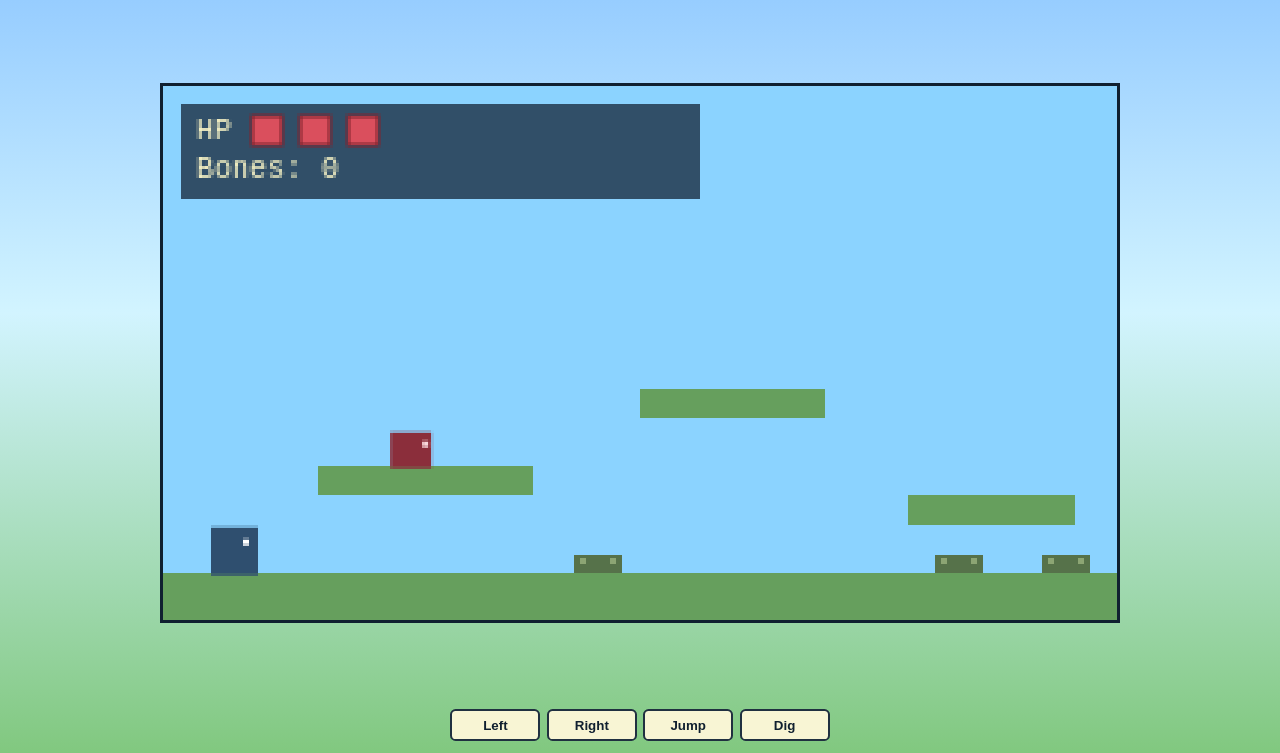
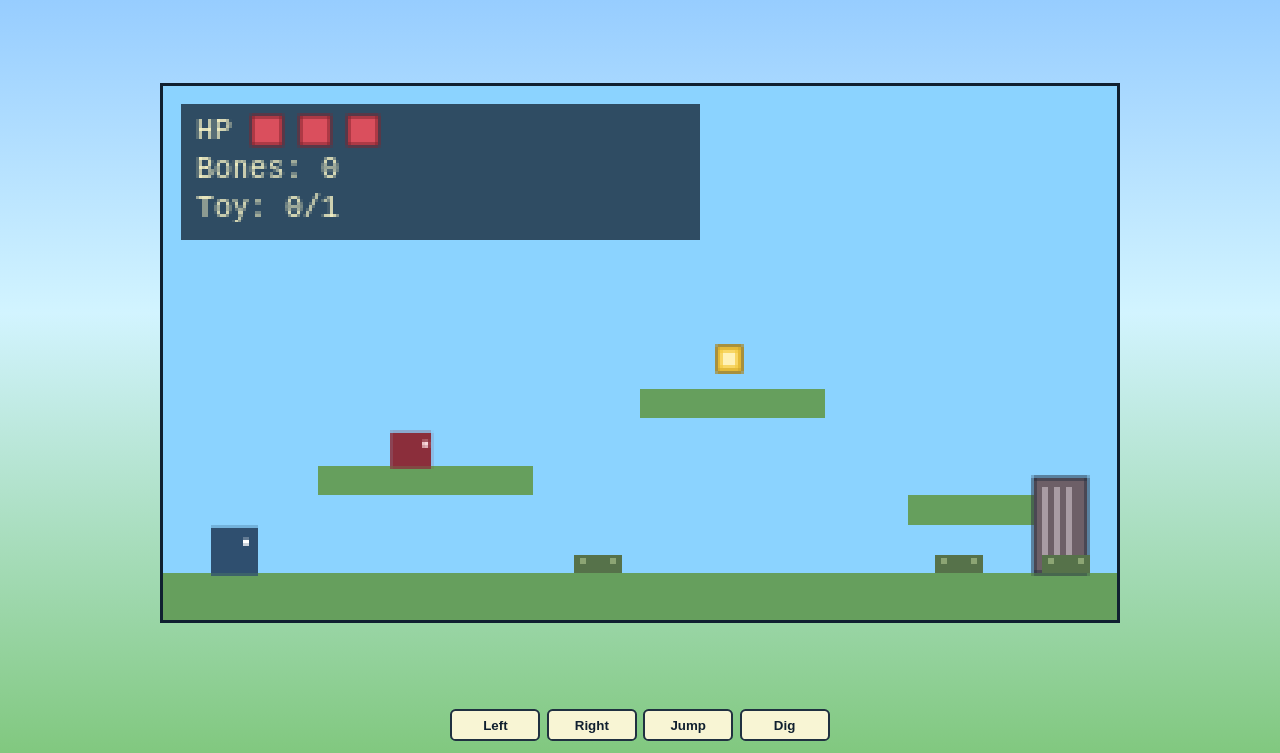
Before and after one commit to nclaursen/sisu-game, a website built with Vite: page index.html in a window 1280 px wide. Both pictures are taken after a click on the button "Start". Shown: the part 47-800 px from the top of the page. Built offline with nearby package versions, Linux system fonts and the light colour scheme.

Commit message:
Phase 2D: add golden toy, exit gate, and level complete flow

```diff
--- a/src/game.ts
+++ b/src/game.ts
@@ -47,10 +47,24 @@ interface DirtDecorTriangle {
   flipX: boolean;
 }
 
+interface GoldenToy extends Rect {
+  collected: boolean;
+}
+
+interface ExitGate extends Rect {}
+
 type PlayerActionState = "normal" | "digging";
+type GameState = "playing" | "gameOver" | "levelComplete";
+
+interface LevelCompleteStats {
+  bonesCollected: number;
+  heartsRemaining: number;
+  timeSec: number;
+}
 
 interface GameCallbacks {
   onGameOver?: () => void;
+  onLevelComplete?: (stats: LevelCompleteStats) => void;
 }
 
 const INTERNAL_WIDTH = 320;
@@ -97,6 +111,8 @@ const DIG_PARTICLE_EMIT_INTERVAL_SEC = 0.075;
 const DIG_PARTICLE_GRAVITY = 600;
 const DIG_PARTICLE_MAX_COUNT = 30;
 
+const GATE_LOCKED_HINT_SEC = 1.5;
+
 const PLAYER_START_X = 16;
 const PLAYER_START_Y = 40;
 
@@ -108,12 +124,15 @@ const LEVEL_PLATFORMS: Rect[] = [
 ];
 
 const ENEMY_SPAWN = { x: 78, y: 116 };
+const TOY_SPAWN: GoldenToy = { x: 186, y: 88, w: 8, h: 8, collected: false };
+const EXIT_GATE: ExitGate = { x: 292, y: 132, w: 18, h: 32 };
 
 export class Game {
   private readonly canvas: HTMLCanvasElement;
   private readonly ctx: CanvasRenderingContext2D;
   private readonly input: Input;
   private readonly onGameOver?: () => void;
+  private readonly onLevelComplete?: (stats: LevelCompleteStats) => void;
   private readonly enemy: Enemy;
 
   private lastTick = 0;
@@ -126,7 +145,8 @@ export class Game {
   private hearts = MAX_HEARTS;
   private bonesCollected = 0;
   private invincibleTimerSec = 0;
-  private gameOver = false;
+  private gameState: GameState = "playing";
+  private elapsedSec = 0;
 
   private playerState: PlayerActionState = "normal";
   private digTimerSec = 0;
@@ -135,6 +155,10 @@ export class Game {
   private bones: BoneCollectible[] = [];
   private digParticles: DigParticle[] = [];
   private digEmitTimerSec = 0;
+
+  private goldenToy: GoldenToy = { ...TOY_SPAWN };
+  private hasGoldenToy = false;
+  private gateHintTimerSec = 0;
 
   private readonly player: Player = {
     x: PLAYER_START_X,
@@ -158,6 +182,7 @@ export class Game {
     this.ctx = context;
     this.input = input;
     this.onGameOver = callbacks.onGameOver;
+    this.onLevelComplete = callbacks.onLevelComplete;
     this.enemy = new Enemy(ENEMY_SPAWN);
     this.digSpots = this.generateDigSpots("level1");
 
@@ -186,10 +211,11 @@ export class Game {
     this.hearts = MAX_HEARTS;
     this.bonesCollected = 0;
     this.invincibleTimerSec = 0;
-    this.gameOver = false;
+    this.gameState = "playing";
     this.lastGroundedTimeMs = -Infinity;
     this.lastJumpPressedTimeMs = -Infinity;
     this.previousJumpHeld = false;
+    this.elapsedSec = 0;
 
     this.playerState = "normal";
     this.digTimerSec = 0;
@@ -208,10 +234,18 @@ export class Game {
     this.digSpots = this.generateDigSpots("level1");
     this.bones = [];
     this.digParticles = [];
+
+    this.goldenToy = { ...TOY_SPAWN, collected: false };
+    this.hasGoldenToy = false;
+    this.gateHintTimerSec = 0;
   }
 
   isGameOver(): boolean {
-    return this.gameOver;
+    return this.gameState === "gameOver";
+  }
+
+  isLevelComplete(): boolean {
+    return this.gameState === "levelComplete";
   }
 
   private loop(timestamp: number): void {
@@ -231,16 +265,21 @@ export class Game {
   }
 
   private update(delta: number): void {
-    if (this.gameOver) {
+    if (this.gameState !== "playing") {
       return;
     }
 
     const state = this.input.state;
     const inputDirection = Number(state.right) - Number(state.left);
     const previousPlayerBottom = this.player.y + this.player.h;
+    this.elapsedSec += delta;
 
     if (this.invincibleTimerSec > 0) {
       this.invincibleTimerSec = Math.max(0, this.invincibleTimerSec - delta);
+    }
+
+    if (this.gateHintTimerSec > 0) {
+      this.gateHintTimerSec = Math.max(0, this.gateHintTimerSec - delta);
     }
 
     if (this.playerState === "normal" && this.input.consumeDigPressed()) {
@@ -312,7 +351,8 @@ export class Game {
 
     this.enemy.update(delta, LEVEL_PLATFORMS, GRAVITY, TERMINAL_VELOCITY, COLLISION_SKIN);
     this.handlePlayerEnemyCollision(previousPlayerBottom);
-    this.updateBones(delta);
+    this.updateBonesAndParticles(delta);
+    this.handleGoldenToyAndGate();
 
     this.player.animationTime += delta;
     this.previousJumpHeld = state.jumpHeld;
@@ -418,12 +458,35 @@ export class Game {
     this.player.grounded = false;
 
     if (this.hearts <= 0) {
-      this.gameOver = true;
+      this.gameState = "gameOver";
       this.onGameOver?.();
     }
   }
 
-  private updateBones(delta: number): void {
+  private handleGoldenToyAndGate(): void {
+    if (!this.goldenToy.collected && intersectsWithSkin(this.player, this.goldenToy, 0)) {
+      this.goldenToy.collected = true;
+      this.hasGoldenToy = true;
+    }
+
+    if (!intersectsWithSkin(this.player, EXIT_GATE, 0)) {
+      return;
+    }
+
+    if (!this.hasGoldenToy) {
+      this.gateHintTimerSec = Math.max(this.gateHintTimerSec, GATE_LOCKED_HINT_SEC);
+      return;
+    }
+
+    this.gameState = "levelComplete";
+    this.onLevelComplete?.({
+      bonesCollected: this.bonesCollected,
+      heartsRemaining: this.hearts,
+      timeSec: this.elapsedSec
+    });
+  }
+
+  private updateBonesAndParticles(delta: number): void {
     for (const bone of this.bones) {
       if (!bone.active) {
         continue;
@@ -649,15 +712,57 @@ export class Game {
       this.ctx.fillRect(platform.x, platform.y, platform.w, platform.h);
     }
 
+    this.drawExitGate();
+    this.drawGoldenToy();
     this.drawDigSpots();
     this.drawBones();
     this.drawDigParticles();
     this.enemy.draw(this.ctx);
     this.drawPlayer();
     this.drawHud();
+    if (this.gateHintTimerSec > 0) {
+      this.drawGateHint();
+    }
     if (this.debugEnabled) {
       this.drawDebug();
     }
+  }
+
+  private drawExitGate(): void {
+    const unlocked = this.hasGoldenToy;
+    const pulse = 0.75 + Math.sin(this.nowMs * 0.01) * 0.25;
+
+    this.ctx.fillStyle = unlocked ? `rgba(76, 178, 89, ${pulse.toFixed(3)})` : "#6d5f67";
+    this.ctx.fillRect(EXIT_GATE.x, EXIT_GATE.y, EXIT_GATE.w, EXIT_GATE.h);
+
+    this.ctx.fillStyle = unlocked ? "#c8f3ce" : "#a99ca4";
+    const bars = 3;
+    for (let i = 0; i < bars; i += 1) {
+      const x = EXIT_GATE.x + 3 + i * 4;
+      this.ctx.fillRect(x, EXIT_GATE.y + 3, 2, EXIT_GATE.h - 6);
+    }
+
+    this.ctx.strokeStyle = "#283040";
+    this.ctx.strokeRect(EXIT_GATE.x, EXIT_GATE.y, EXIT_GATE.w, EXIT_GATE.h);
+  }
+
+  private drawGoldenToy(): void {
+    if (this.goldenToy.collected) {
+      return;
+    }
+
+    const pulseScale = 1 + Math.sin(this.nowMs * 0.012) * 0.1;
+    const drawW = this.goldenToy.w * pulseScale;
+    const drawH = this.goldenToy.h * pulseScale;
+    const drawX = this.goldenToy.x - (drawW - this.goldenToy.w) / 2;
+    const drawY = this.goldenToy.y - (drawH - this.goldenToy.h) / 2;
+
+    this.ctx.fillStyle = "#f5cb42";
+    this.ctx.fillRect(drawX, drawY, drawW, drawH);
+    this.ctx.fillStyle = "#fff2b8";
+    this.ctx.fillRect(drawX + 2, drawY + 2, Math.max(1, drawW - 4), Math.max(1, drawH - 4));
+    this.ctx.strokeStyle = "#a87f18";
+    this.ctx.strokeRect(drawX, drawY, drawW, drawH);
   }
 
   private drawDigSpots(): void {
@@ -685,6 +790,24 @@ export class Game {
     }
   }
 
+  private drawDugSpotDecor(spot: DigSpot): void {
+    const shades = ["#7f6948", "#6f5b3f", "#8d7450"];
+    for (const tri of spot.dirtDecor) {
+      const x = spot.x + tri.xOffset;
+      const y = spot.y + tri.yOffset;
+      const size = tri.size;
+      const dir = tri.flipX ? -1 : 1;
+
+      this.ctx.fillStyle = shades[tri.shadeIndex % shades.length];
+      this.ctx.beginPath();
+      this.ctx.moveTo(x, y);
+      this.ctx.lineTo(x + dir * size, y + 1);
+      this.ctx.lineTo(x, y + size);
+      this.ctx.closePath();
+      this.ctx.fill();
+    }
+  }
+
   private drawBones(): void {
     for (const bone of this.bones) {
       if (!bone.active) {
@@ -703,24 +826,6 @@ export class Game {
       const alpha = clamp(particle.lifeSec / particle.maxLifeSec, 0, 1);
       this.ctx.fillStyle = `rgba(120, 78, 42, ${alpha.toFixed(3)})`;
       this.ctx.fillRect(particle.x, particle.y, particle.w, particle.h);
-    }
-  }
-
-  private drawDugSpotDecor(spot: DigSpot): void {
-    const shades = ["#7f6948", "#6f5b3f", "#8d7450"];
-    for (const tri of spot.dirtDecor) {
-      const x = spot.x + tri.xOffset;
-      const y = spot.y + tri.yOffset;
-      const size = tri.size;
-      const dir = tri.flipX ? -1 : 1;
-
-      this.ctx.fillStyle = shades[tri.shadeIndex % shades.length];
-      this.ctx.beginPath();
-      this.ctx.moveTo(x, y);
-      this.ctx.lineTo(x + dir * size, y + 1);
-      this.ctx.lineTo(x, y + size);
-      this.ctx.closePath();
-      this.ctx.fill();
     }
   }
 
@@ -747,8 +852,8 @@ export class Game {
   }
 
   private drawHud(): void {
-    this.ctx.fillStyle = "rgba(12, 24, 40, 0.7)";
-    this.ctx.fillRect(6, 6, 174, 32);
+    this.ctx.fillStyle = "rgba(12, 24, 40, 0.72)";
+    this.ctx.fillRect(6, 6, 174, 46);
 
     this.ctx.font = "10px monospace";
     this.ctx.fillStyle = "#f7f3c5";
@@ -765,20 +870,30 @@ export class Game {
 
     this.ctx.fillStyle = "#f7f3c5";
     this.ctx.fillText(`Bones: ${this.bonesCollected}`, 11, 31);
+    this.ctx.fillText(`Toy: ${this.hasGoldenToy ? "1/1" : "0/1"}`, 11, 44);
+  }
+
+  private drawGateHint(): void {
+    this.ctx.fillStyle = "rgba(0, 0, 0, 0.6)";
+    this.ctx.fillRect(96, 8, 128, 18);
+    this.ctx.fillStyle = "#f9e7b8";
+    this.ctx.font = "9px monospace";
+    this.ctx.fillText("Find the Golden Toy", 105, 20);
   }
 
   private drawDebug(): void {
     const coyoteRemaining = Math.max(0, COYOTE_TIME_MS - (this.nowMs - this.lastGroundedTimeMs));
     const jumpBufferRemaining = Math.max(0, JUMP_BUFFER_MS - (this.nowMs - this.lastJumpPressedTimeMs));
     this.ctx.fillStyle = "rgba(0, 0, 0, 0.65)";
-    this.ctx.fillRect(6, 28, 196, 76);
+    this.ctx.fillRect(6, 56, 206, 86);
     this.ctx.fillStyle = "#d7f3ff";
     this.ctx.font = "9px monospace";
-    this.ctx.fillText(`G:${this.player.grounded ? 1 : 0} H:${this.hearts} B:${this.bonesCollected}`, 10, 40);
-    this.ctx.fillText(`State:${this.playerState} DigT:${Math.max(0, this.digTimerSec).toFixed(2)}`, 10, 52);
-    this.ctx.fillText(`VX:${this.player.vx.toFixed(1)} VY:${this.player.vy.toFixed(1)}`, 10, 64);
-    this.ctx.fillText(`Coyote:${coyoteRemaining.toFixed(0)}ms`, 10, 76);
-    this.ctx.fillText(`Buffer:${jumpBufferRemaining.toFixed(0)}ms`, 10, 88);
+    this.ctx.fillText(`GS:${this.gameState} G:${this.player.grounded ? 1 : 0} H:${this.hearts} B:${this.bonesCollected}`, 10, 68);
+    this.ctx.fillText(`Toy:${this.hasGoldenToy ? 1 : 0} GateHint:${this.gateHintTimerSec.toFixed(2)}`, 10, 80);
+    this.ctx.fillText(`State:${this.playerState} DigT:${Math.max(0, this.digTimerSec).toFixed(2)}`, 10, 92);
+    this.ctx.fillText(`VX:${this.player.vx.toFixed(1)} VY:${this.player.vy.toFixed(1)}`, 10, 104);
+    this.ctx.fillText(`Coyote:${coyoteRemaining.toFixed(0)}ms`, 10, 116);
+    this.ctx.fillText(`Buffer:${jumpBufferRemaining.toFixed(0)}ms`, 10, 128);
   }
 
   private checkGrounded(): boolean {
--- a/src/main.ts
+++ b/src/main.ts
@@ -17,7 +17,7 @@ app.innerHTML = `
     <div id="startOverlay" class="start-overlay">
       <div class="start-card">
         <h2>Sisu: Guardian of the Garden</h2>
-        <p>Phase 2A Prototype</p>
+        <p>Phase 2D Prototype</p>
         <button id="startButton" type="button">Start</button>
       </div>
     </div>
@@ -26,6 +26,14 @@ app.innerHTML = `
         <h2>Game Over</h2>
         <p>Press R or tap restart.</p>
         <button id="restartButton" type="button">Restart</button>
+      </div>
+    </div>
+    <div id="levelCompleteOverlay" class="start-overlay hidden">
+      <div class="start-card">
+        <h2>Level Complete!</h2>
+        <p id="levelStats">Bones: 0 | Hearts: 0 | Time: 0.0s</p>
+        <button id="playAgainButton" type="button">Play Again</button>
+        <button id="nextLevelButton" type="button" disabled>Next Level (Soon)</button>
       </div>
     </div>
   </main>
@@ -42,10 +50,23 @@ const startOverlay = document.querySelector<HTMLDivElement>("#startOverlay");
 const startButton = document.querySelector<HTMLButtonElement>("#startButton");
 const gameOverOverlay = document.querySelector<HTMLDivElement>("#gameOverOverlay");
 const restartButton = document.querySelector<HTMLButtonElement>("#restartButton");
+const levelCompleteOverlay = document.querySelector<HTMLDivElement>("#levelCompleteOverlay");
+const levelStats = document.querySelector<HTMLParagraphElement>("#levelStats");
+const playAgainButton = document.querySelector<HTMLButtonElement>("#playAgainButton");
 const soundToggle = document.querySelector<HTMLButtonElement>("#soundToggle");
 const controlButtons = Array.from(document.querySelectorAll<HTMLButtonElement>("[data-control]"));
 
-if (!canvas || !startOverlay || !startButton || !gameOverOverlay || !restartButton || !soundToggle) {
+if (
+  !canvas ||
+  !startOverlay ||
+  !startButton ||
+  !gameOverOverlay ||
+  !restartButton ||
+  !levelCompleteOverlay ||
+  !levelStats ||
+  !playAgainButton ||
+  !soundToggle
+) {
   throw new Error("Missing required game UI elements");
 }
 
@@ -56,12 +77,17 @@ input.attachTouchButtons(controlButtons);
 const game = new Game(canvas, input, {
   onGameOver: () => {
     gameOverOverlay.classList.remove("hidden");
+  },
+  onLevelComplete: ({ bonesCollected, heartsRemaining, timeSec }) => {
+    levelStats.textContent = `Bones: ${bonesCollected} | Hearts: ${heartsRemaining} | Time: ${timeSec.toFixed(1)}s`;
+    levelCompleteOverlay.classList.remove("hidden");
   }
 });
 
 const restartGame = (): void => {
   game.restart();
   gameOverOverlay.classList.add("hidden");
+  levelCompleteOverlay.classList.add("hidden");
 };
 
 let soundOn = false;
@@ -77,9 +103,10 @@ startButton.addEventListener("click", () => {
 });
 
 restartButton.addEventListener("click", restartGame);
+playAgainButton.addEventListener("click", restartGame);
 
 window.addEventListener("keydown", (event) => {
-  if (event.code === "KeyR" && game.isGameOver()) {
+  if (event.code === "KeyR" && (game.isGameOver() || game.isLevelComplete())) {
     restartGame();
   }
 });
```
Also changed, not shown: dist/assets/index-BR6Ei0Q_.js (added), dist/assets/index-Bu8lIrqI.js (deleted), dist/index.html.
